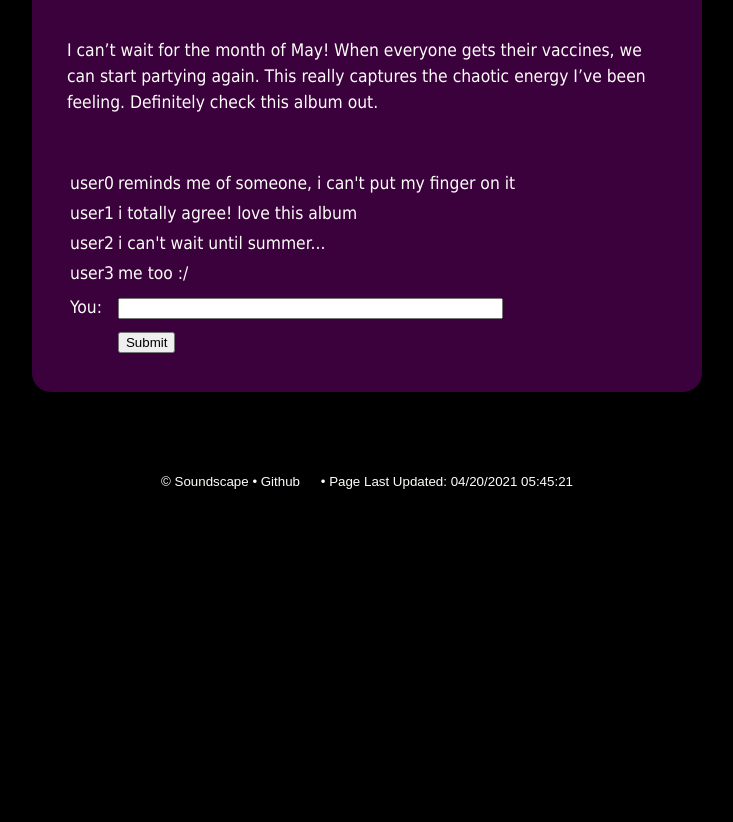
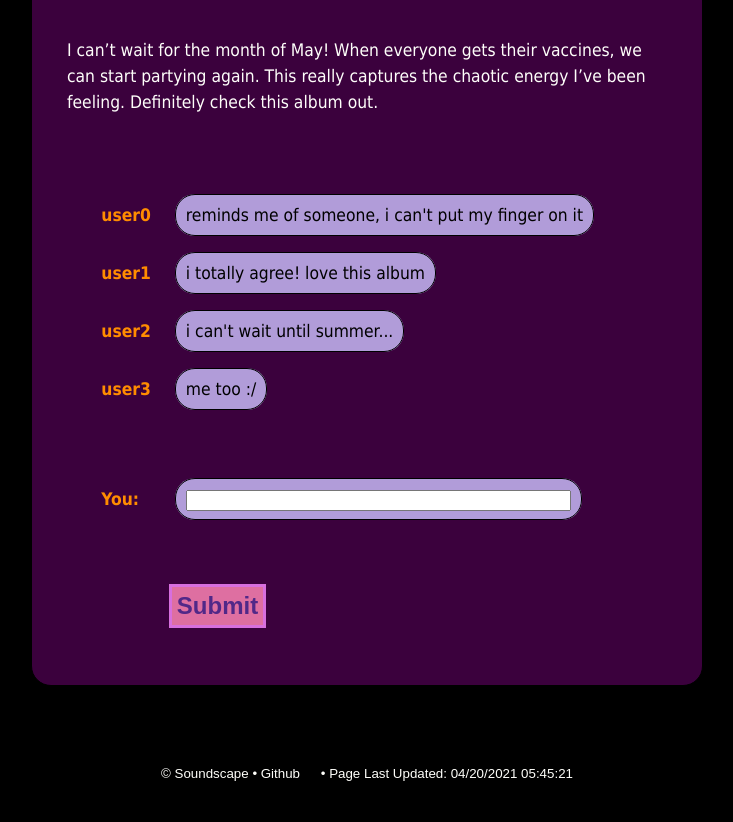
Before and after one commit to larenspear/Soundscape, a PHP site: page /review0_comments.php in a window 1280 px wide. Shown: the part 1212-2034 px from the top of the page, without its empty margins (273-1006 px from the left). Before the commit the page ends 1701 px from the top, so only its background shows below. Run offline with PHP 8.4, Linux system fonts and the light colour scheme.

Commit message:
Update profilepage.css

```diff
--- a/css/profilepage.css
+++ b/css/profilepage.css
@@ -44,6 +44,9 @@ body{
     border:solid black 1px;
     border-radius:20px;
     -moz-border-radius:20px;
+}
+.reviewContainer span{
+  margin-bottom:4em;
 }
 #profilePic{
   margin:.9em;
@@ -93,7 +96,10 @@ h3{
   color:linear-gradient(#fe4164,#8b008b, #8806ce);
   font-weight:bold;
 }
-
+#explore a:hover{
+  color: #ffa700;
+  opacity:1;
+}
 
 header{
   margin:.75em;
@@ -127,7 +133,43 @@ header{
 .reviewContainer:hover{
   opacity:.5;
 }
-
+.user{
+ color:#ff8c00;
+ font-weight:bold;
+ padding:15px
+}
+#commentary #submit{
+ 	padding:5px;
+	background-color: #de6fa1;
+	border:3px solid #D76FDE;
+	color:#512888;
+	margin-left:auto;
+	margin-right:auto;
+	font-weight:bold;
+	font-size:18pt;
+}
+#commentary{
+ margin:1em;
+}
+#commentary span{
+ padding:10px;
+border-collapse:separate;
+    border:solid black 1px;
+    border-radius:20px;
+    -moz-border-radius:20px;
+}
+#commentary tr{
+	height:50px;
+}
+#commentary td, #commentary tr,#commentary span{
+	vertical-align: middle;
+}
+.comment{
+ background-color:#b19cd9;
+	color:black;
+ padding:2px;
+ margin:6px;
+}
 
 footer{
   margin-top:3em;
```
